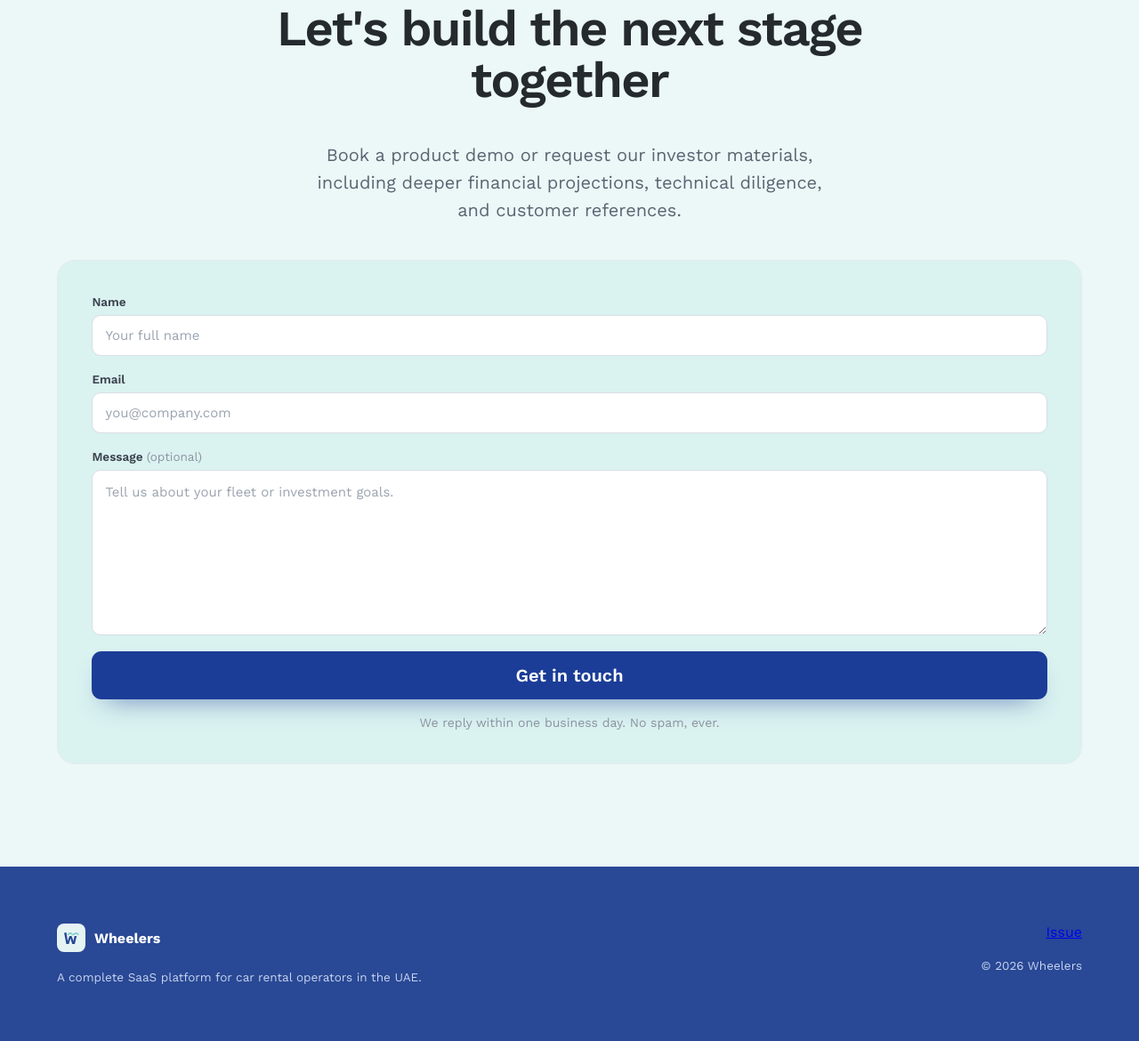
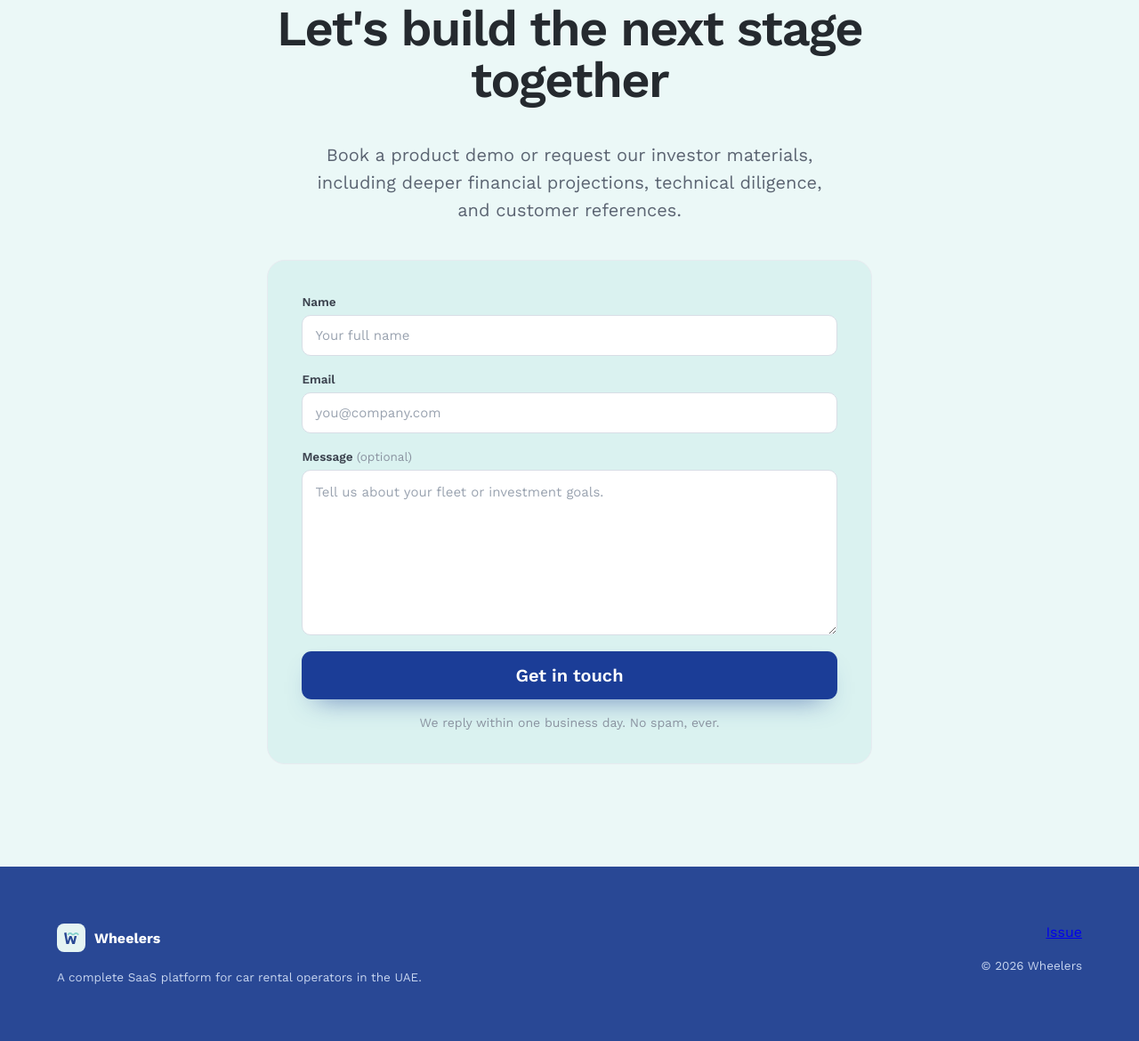
Before and after one commit to its-me/wheelers.landing, a FastAPI app: page / in a window 1280 px wide. Shown: the part 2522-3692 px from the top of the page at 89% size. Run offline with FastAPI, Linux system fonts and the light colour scheme.

Commit message:
Limit contact form width to 680px to align with the section heading
Co-Authored-By: Claude Opus 5.5 <noreply@anthropic.com>

```diff
--- a/templates/index.html
+++ b/templates/index.html
@@ -204,7 +204,7 @@
         <p class="wh-dw" style="--dw:606px;margin:40px auto 0;max-width:56ch;font-size:20px;line-height:1.55;color:#5b6472;">Book a product demo or request our investor materials, including deeper financial projections, technical diligence, and customer references.</p>
       </div>
 
-      <div style="margin-top:40px;">
+      <div style="max-width:680px;margin:40px auto 0;">
         <!-- form / success -->
         <div style="background:var(--green-16);border:1px solid #e7ebf0;border-radius:20px;padding:clamp(26px,3vw,40px);">
           <form id="contactForm" style="display:flex;flex-direction:column;gap:18px;">
```
